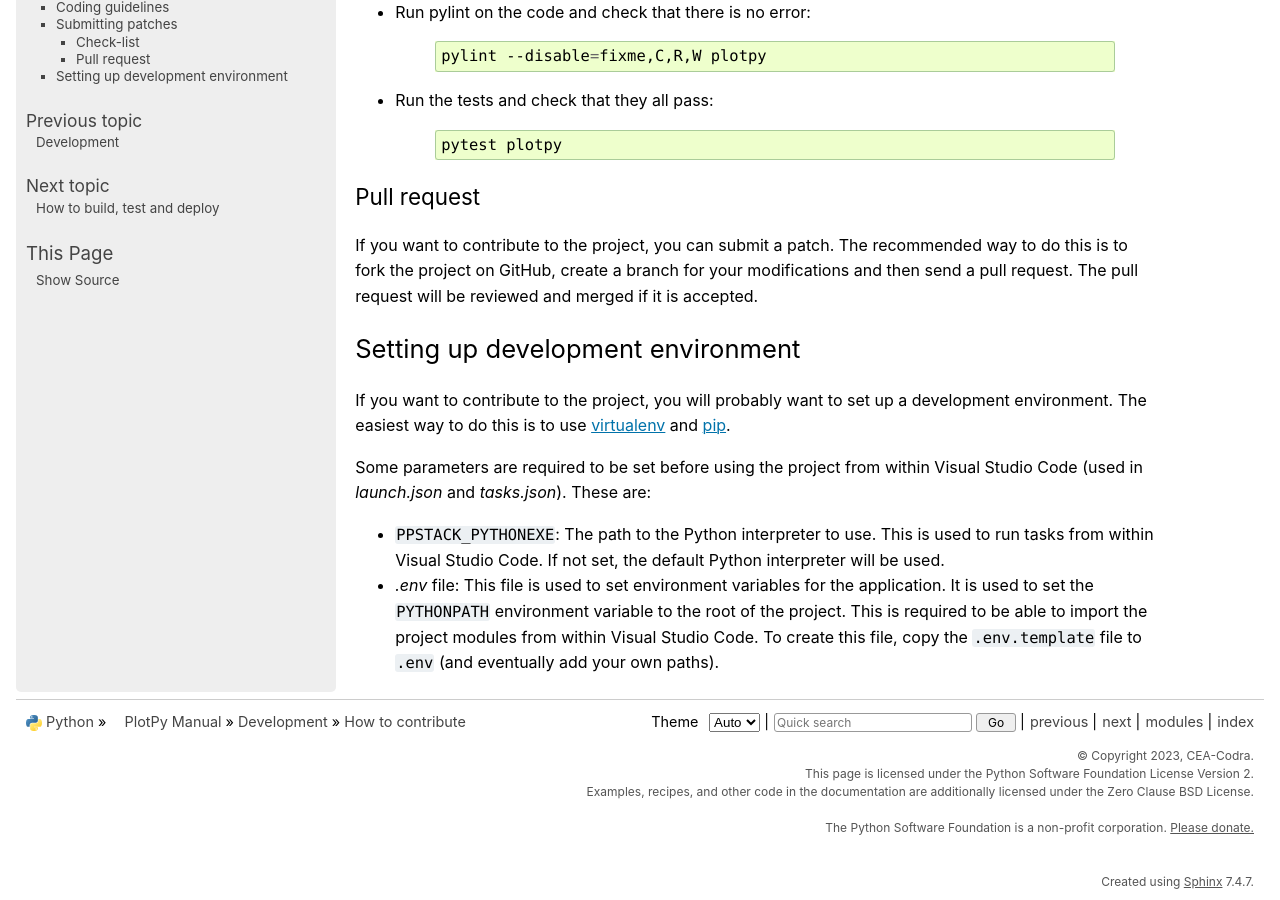
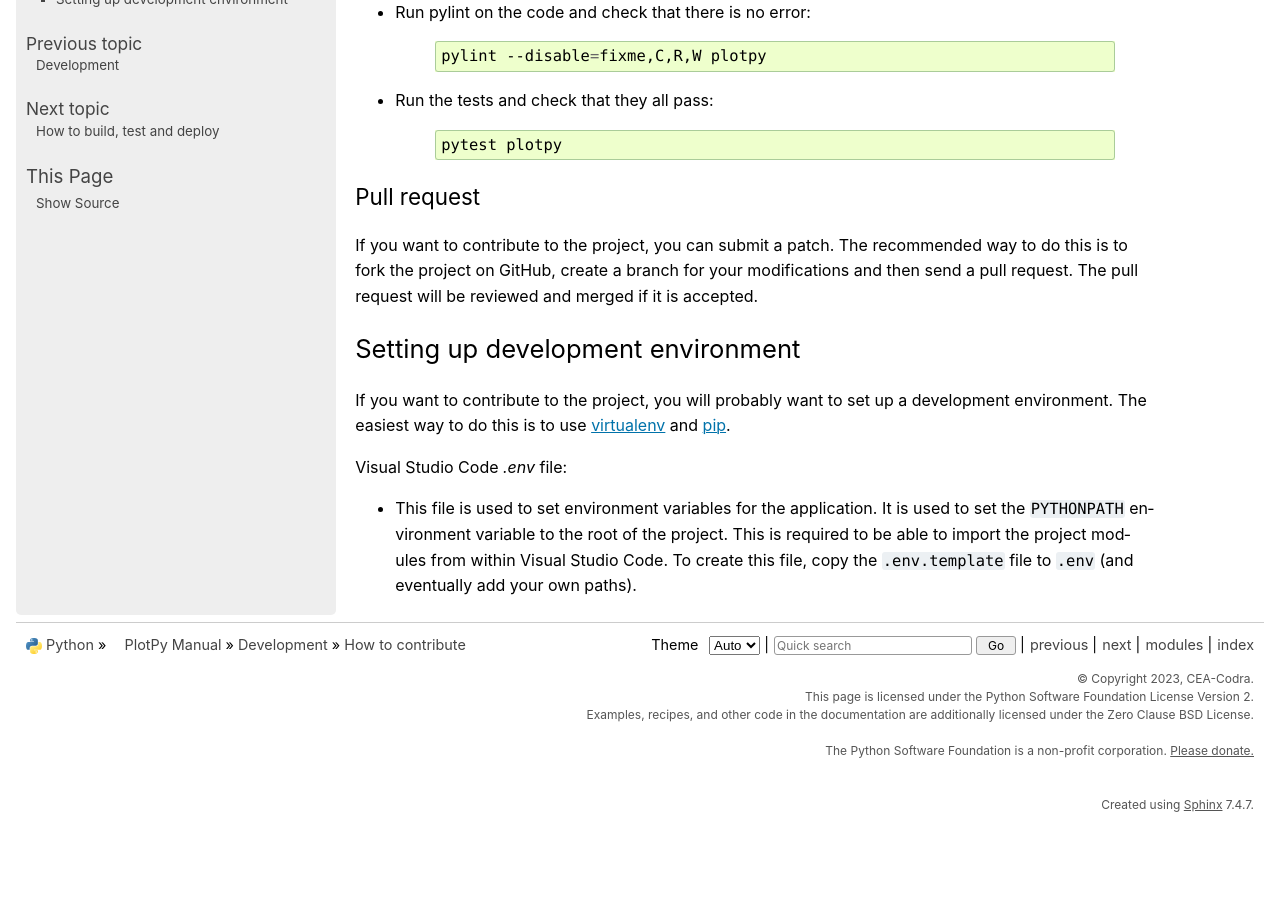
Before and after one commit to PlotPyStack/PlotPy, a Sphinx documentation site: the page built from doc/dev/contribute.rst, in a window 1280 px wide and 900 px high, scrolled down 1238 px. Built offline with Sphinx 7.4.7, drawn with Linux system fonts in a browser that asks for light colours; after the commit the page ends 2061 px from its top, so only the background shows below that.

Commit message:
Replace PPSTACK_PYTHONEXE with VS Code variable

```diff
--- a/doc/dev/contribute.rst
+++ b/doc/dev/contribute.rst
@@ -93,14 +93,9 @@ development environment. The easiest way to do this is to use `virtualenv
 <http://pypi.python.org/pypi/virtualenv>`_ and `pip
 <http://pypi.python.org/pypi/pip>`_.
 
-Some parameters are required to be set before using the project from within
-Visual Studio Code (used in `launch.json` and `tasks.json`). These are:
+Visual Studio Code `.env` file:
 
-* ``PPSTACK_PYTHONEXE``: The path to the Python interpreter to use. This is
-  used to run tasks from within Visual Studio Code. If not set,
-  the default Python interpreter will be used.
-
-* `.env` file: This file is used to set environment variables for the
+* This file is used to set environment variables for the
   application. It is used to set the ``PYTHONPATH`` environment variable to
   the root of the project. This is required to be able to import the project
   modules from within Visual Studio Code. To create this file, copy the
```
Also changed, not shown: doc/dev/platforms.rst (+0 -7 lines).
